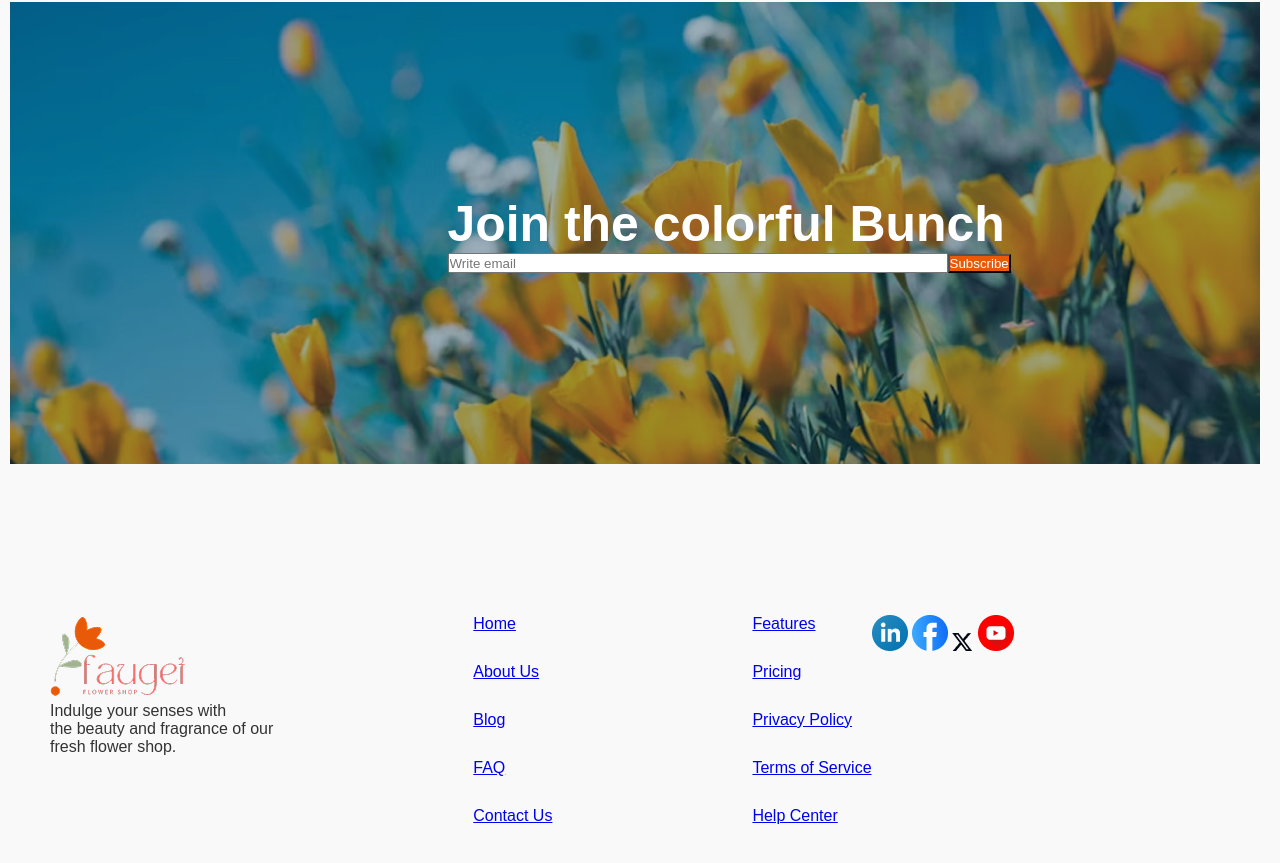
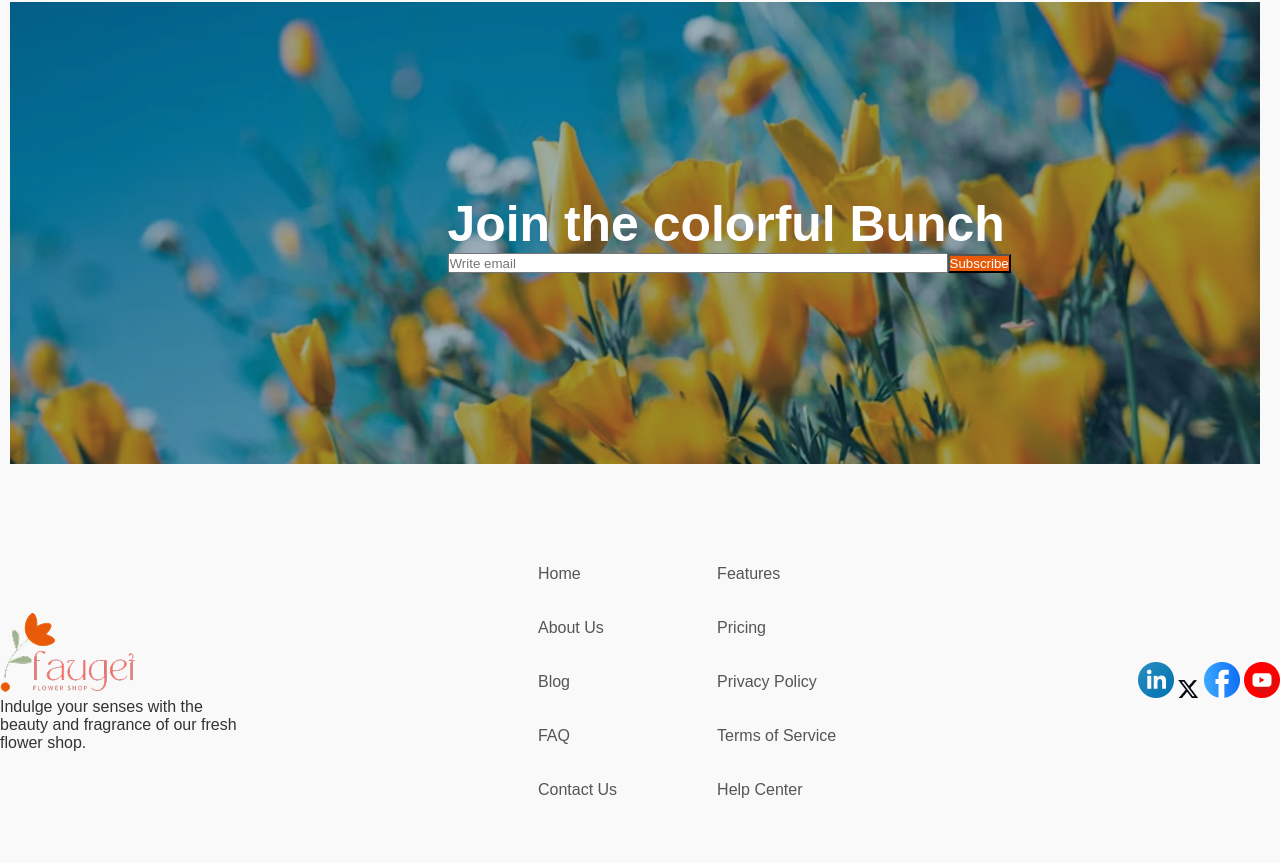
Before and after one commit to nurujjoha123/Nuru-jjoha, a plain HTML site: page index.html in a window 1280 px wide. Shown: the part 3115-3978 px from the top of the page. After the commit the page ends 3914 px from the top, so only its background shows below. Drawn offline with Linux system fonts and the light colour scheme.

Commit message:
added commit

```diff
--- a/index.html
+++ b/index.html
@@ -175,38 +175,54 @@
 
 
   </section>
-  <footer class="figma">
-  <div class="hanif">
-    <img src="./assets/logo.png" alt="">
-    <br>
-    <p>Indulge your senses with <br>the beauty and fragrance of our <br> fresh flower shop. </p>
-  </div>
-  <!-- <div class="ibru">
+  <footer class="developar">
+        <div>
+            <img src="./assets/logo.png" alt="">
+            <p class="color-5">Indulge your senses with the <br> beauty and fragrance of our fresh <br> flower shop.
+            </p>
+        </div>
+        <div class="footer-items">
 
-  </div> -->
- <section class="minit">
-   <div class="pic">
-    <a href="#">Home</a>
-    <a href="#">About Us</a>
-    <a href="#">Blog</a>
-    <a href="#">FAQ</a>
-    <a href="#">Contact Us</a>
-  </div>
+            <ul class="footer-home">
+                <li><a href="">Home</a></li>
+                <br>
+                <br>
+                <li><a href="">About Us</a></li>
+                <br>
+                <br>
+                <li><a href="">Blog</a></li>
+                <br>
+                <br>
+                <li><a href="">FAQ</a></li>
+                <br>
+                <br>
+                <li><a href="">Contact Us</a></li>
+            </ul>
 
-  <div class="tik">
-     <a href="#">Features</a>
-    <a href="#">Pricing</a>
-    <a href="#">Privacy Policy</a>
-    <a href="#">Terms of Service</a>
-    <a href="#">Help Center</a>
-  </div>
- </section>
-  <div class="amma">
-    <img src="./assets/icon-linkedin.png" alt="">
-    <img src="./assets/icon-facebook.png" alt="">
-    <img src="./assets/icon-twitter.png" alt="">
-    <img src="./assets/icon-youtube.png" alt="">
-  </div>
-  </footer>
+            <div>
+                <ul class="footer-home">
+                    <li><a href="">Features</a></li>
+                    <br>
+                    <br>
+                    <li><a href="">Pricing</a></li>
+                    <br>
+                    <br>
+                    <li><a href="">Privacy Policy</a></li>
+                    <br>
+                    <br>
+                    <li><a href="">Terms of Service</a></li>
+                    <br><br>
+                    <li><a href="">Help Center</a></li>
+                </ul>
+            </div>
+        </div>
+        <div>
+            <img src="./assets/icon-linkedin.png" alt="">
+            <img src="./assets/icon-twitter.png" alt="">
+            <img src="./assets/icon-facebook.png" alt="">
+            <img src="./assets/icon-youtube.png" alt="">
+        </div>
+
+    </footer>
 </body>
 </html>
--- a/style.css
+++ b/style.css
@@ -354,40 +354,30 @@ nav a {
       font-weight: 400;
       font-size: 1.37em;
     }
-    .figma{
-      padding: 50px;
+    /* footer */
+    .footer-main{
+      display: flex;
+
+    }
+    .developar{
+      align-items: center;
+      display: flex;
+      justify-content: space-between;
+    }
+    .footer-items{
+
+      gap: 100px;
       display: flex;
     }
-    .pic{
-      margin-left: 200px;
-     margin-right: 200px;
-
-      gap: 30px;
-
-      display: grid;
+    .footer-home li{
+      list-style: none;
 
     }
-    .tik{
+    .footer-home li a{
+      text-decoration: none;
+      color: #555;
+    }
 
-      gap: 30px;
-      display: grid;
-
-    }
-    .amam{
-
-      display: flex;
-      gap: 30px;
-      /* justify-content: end; */
-
-    }
-    .minit{
-      color: rgb(0, 0, 0, 50%);
-      text-decoration: none;
-      display: flex;
-      align-items: center;
-      justify-content: space-between;
-      /* padding: 0px -300px; */
-    }
 
     /* section, div:hover{
       color: red;
```
